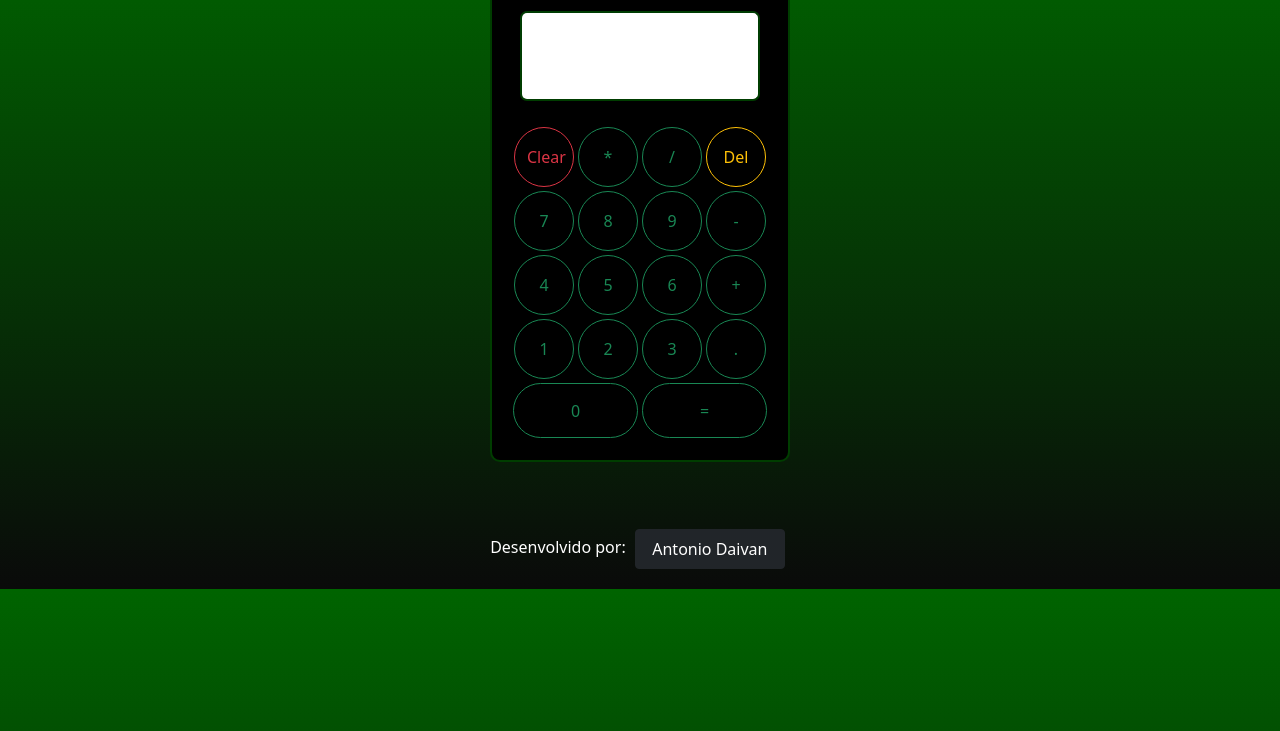
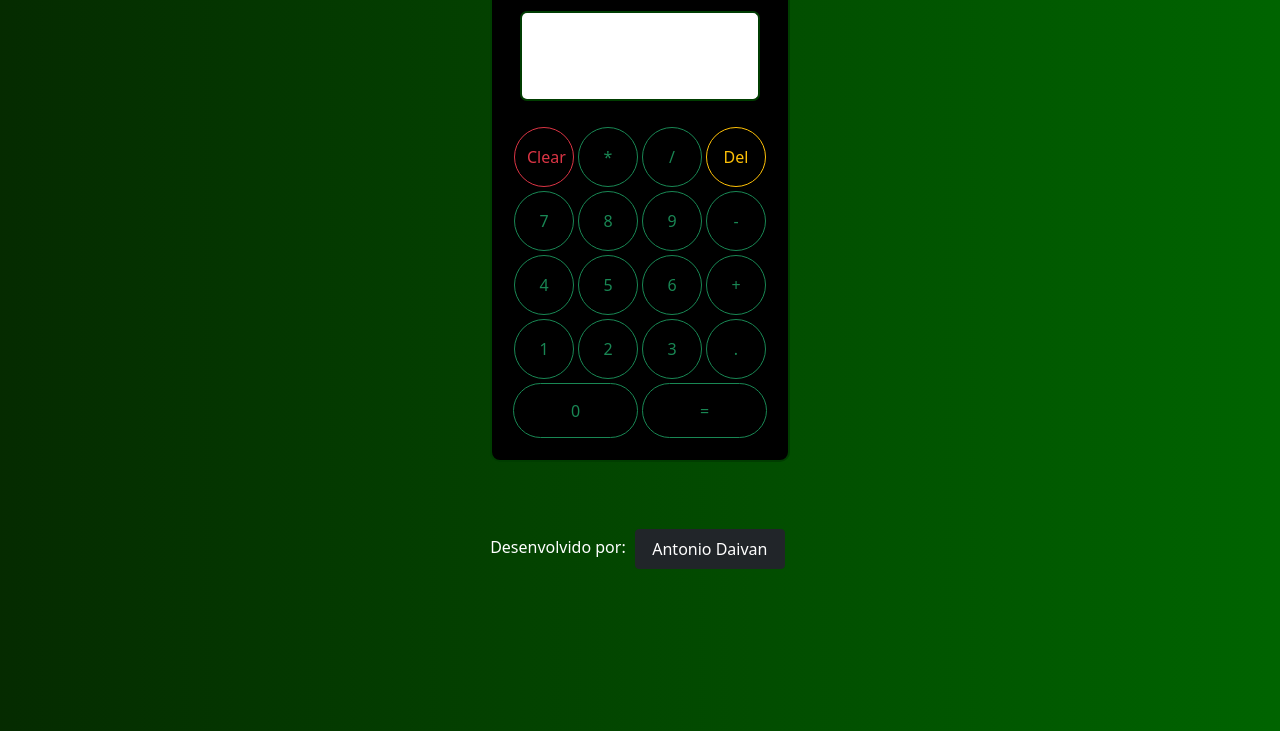
Before and after one commit to AntonioDaivan/Calculadora, a plain HTML site: page index.html in a window 1280 px wide. Shown: the part 69-800 px from the top of the page. Drawn offline with nearby package versions, Linux system fonts and the light colour scheme.

Commit message:
Correção background

```diff
--- a/style.css
+++ b/style.css
@@ -3,7 +3,7 @@
 .body{
   text-align: center;
   align-items: center;
-  background: linear-gradient(rgb(0, 100, 0), rgb(10, 10, 10));
+  background: linear-gradient(to left, rgb(0, 100, 0), rgb(5, 43, 0));
   padding: 2px;
 }
 
```
